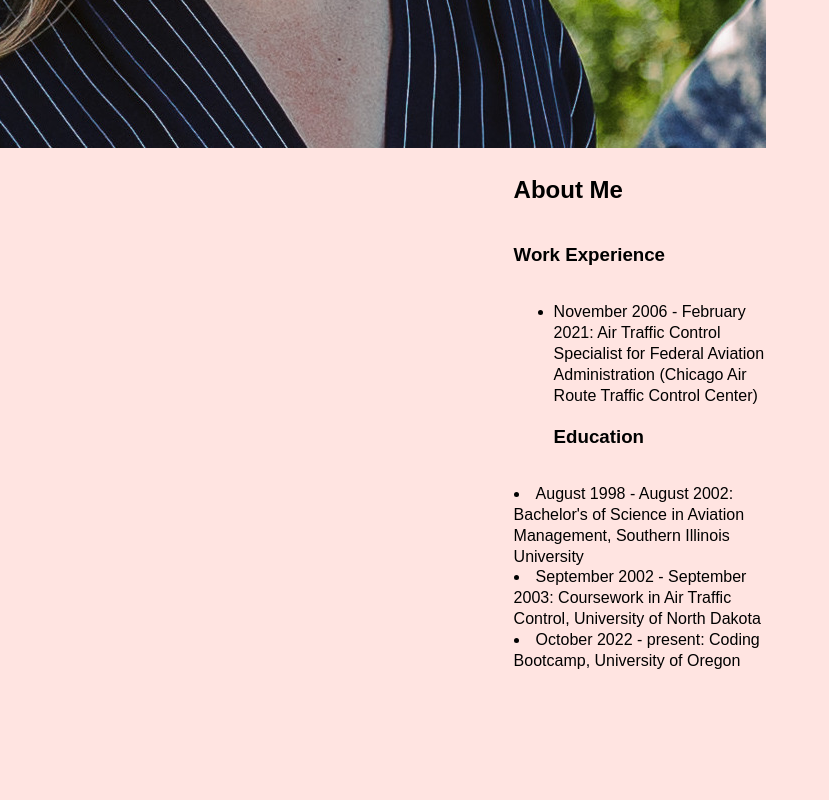
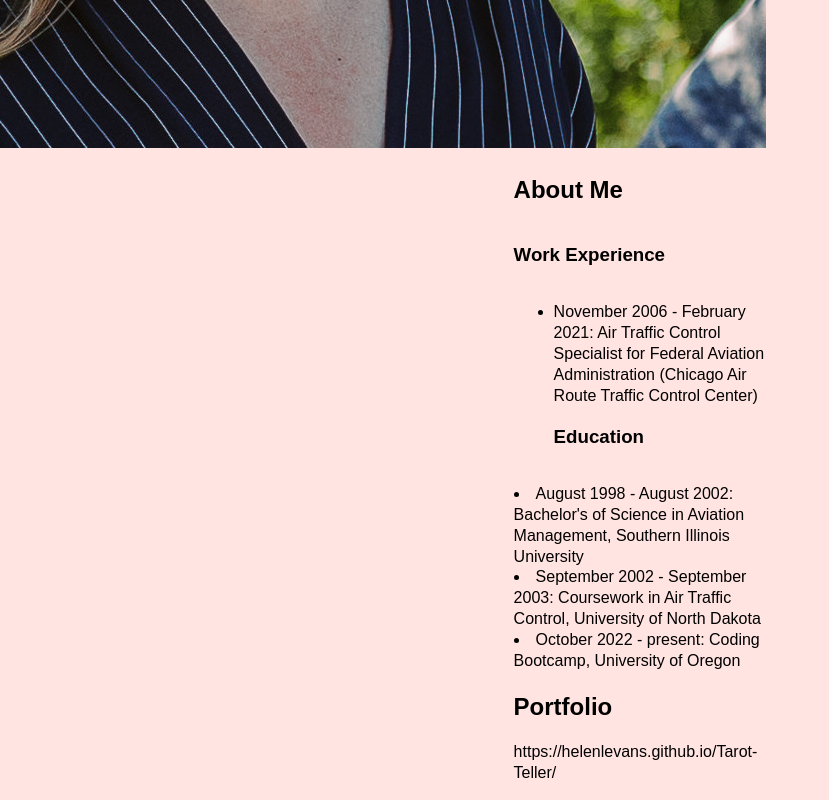
Before and after one commit to HelenLEvans/Helen-Evans-Portfolio, a plain HTML site: page index.html in a window 1280 px wide. Shown: the part 1139-1939 px from the top of the page, without its empty margins (0-829 px from the left). Before the commit the page ends 1810 px from the top, so only its background shows below. Drawn offline with Linux system fonts and the light colour scheme.

Commit message:
added Tarot-Teller to Portfolio

```diff
--- a/index.html
+++ b/index.html
@@ -25,7 +25,7 @@
             <section>
                 <img src="asset.jpg" alt="headshot" />
             </section>
-            <div class="AboutMe" <section>
+            <div class="AboutMe">
                 <h2>About Me</h2>
                 <h3>Work Experience</h3>
                 <ul>
@@ -38,23 +38,12 @@
                 <li>September 2002 - September 2003: Coursework in Air Traffic Control, University of North Dakota</li>
                 <li>October 2022 - present: Coding Bootcamp, University of Oregon</li>
                 </section>
+                <div class="Portfolio">
+                    <h2>Portfolio</h2>
+                    <p>https://helenlevans.github.io/Tarot-Teller/</p>
+                </div>
             </div>
     </main>
 </body>
 
 </html>
-<!--
- Copyright 2022 helenhoesley
-
- Licensed under the Apache License, Version 2.0 (the "License");
- you may not use this file except in compliance with the License.
- You may obtain a copy of the License at
-
-     http://www.apache.org/licenses/LICENSE-2.0
-
- Unless required by applicable law or agreed to in writing, software
- distributed under the License is distributed on an "AS IS" BASIS,
- WITHOUT WARRANTIES OR CONDITIONS OF ANY KIND, either express or implied.
- See the License for the specific language governing permissions and
- limitations under the License.
--->
```
